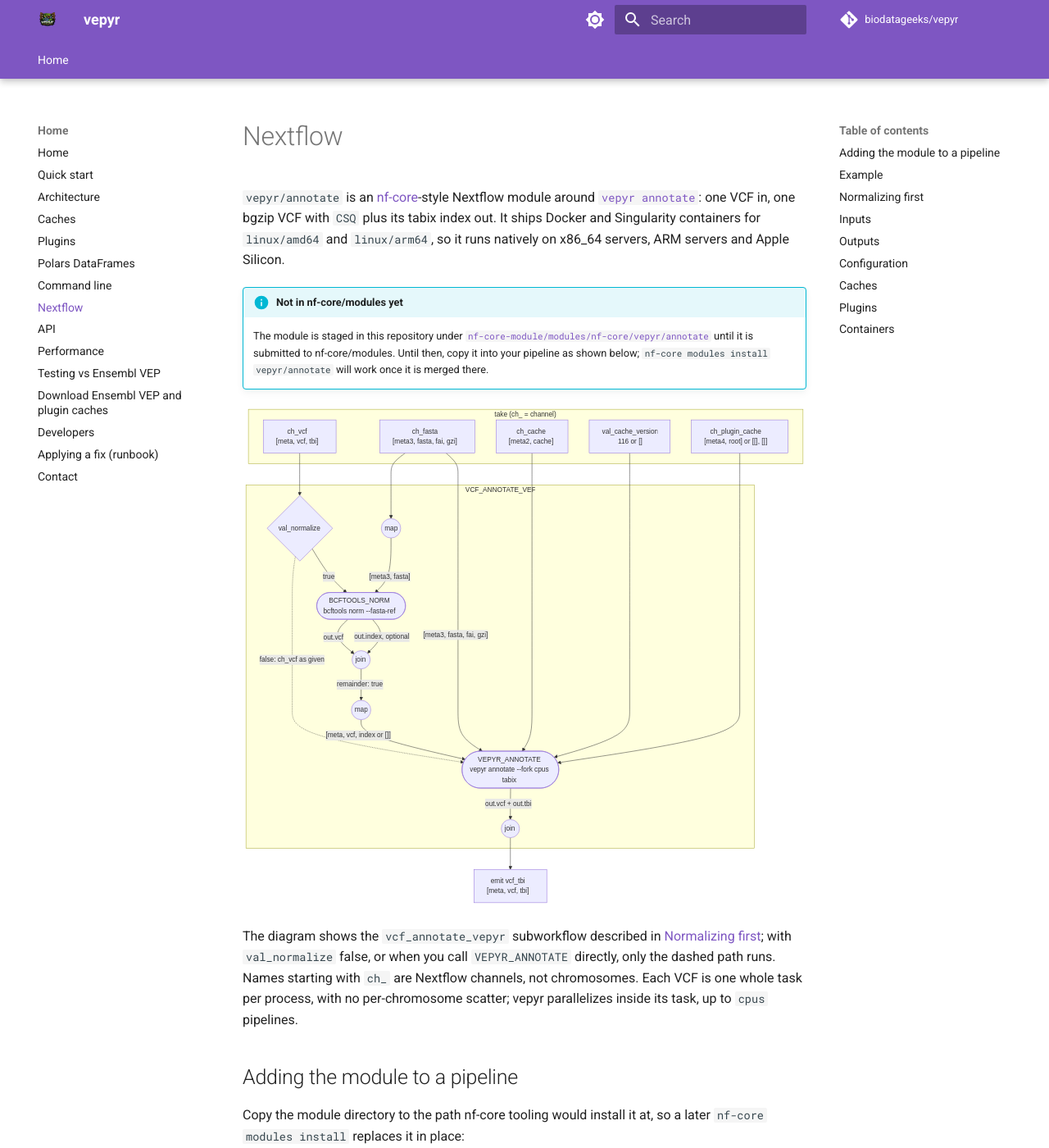
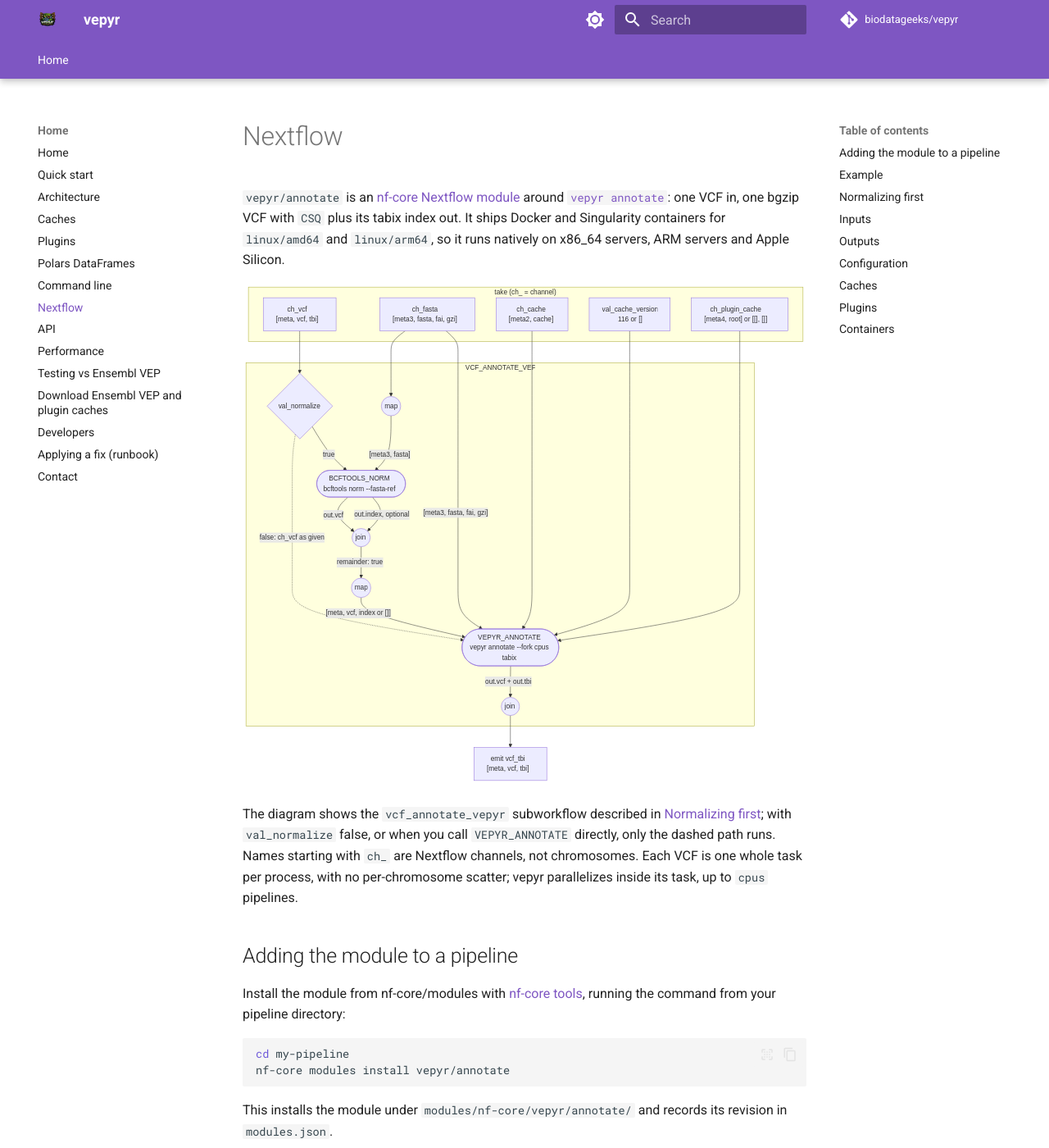
Before and after one commit to biodatageeks/vepyr, an MkDocs documentation site: the page built from docs/nextflow.md, in a window 1280 px wide and 1400 px high. Shown: the whole window at 82% size. Built offline with MkDocs 1.6.1 and Material for MkDocs 9.7.7, drawn with Linux system fonts in a browser that asks for light colours; comment, search, counter and statistics services are not loaded; some of the changed text lies outside the part shown.

Commit message:
docs: advertise published nf-core module

````diff
--- a/docs/nextflow.md
+++ b/docs/nextflow.md
@@ -1,17 +1,11 @@
 # Nextflow
 
-`vepyr/annotate` is an [nf-core](https://nf-co.re/)-style Nextflow module around
+`vepyr/annotate` is an
+[nf-core Nextflow module](https://github.com/nf-core/modules/tree/master/modules/nf-core/vepyr/annotate) around
 [`vepyr annotate`](cli.md): one VCF in, one bgzip VCF with `CSQ` plus its tabix
 index out. It ships Docker and Singularity containers for `linux/amd64` and
 `linux/arm64`, so it runs natively on x86_64 servers, ARM servers and Apple
 Silicon.
-
-!!! info "Not in nf-core/modules yet"
-    The module is staged in this repository under
-    [`nf-core-module/modules/nf-core/vepyr/annotate`](https://github.com/biodatageeks/vepyr/tree/master/nf-core-module/modules/nf-core/vepyr/annotate)
-    until it is submitted to nf-core/modules. Until then, copy it into your
-    pipeline as shown below; `nf-core modules install vepyr/annotate` will work
-    once it is merged there.
 
 ![vcf_annotate_vepyr subworkflow](diagrams/nextflow-subworkflow-light.svg#only-light)
 ![vcf_annotate_vepyr subworkflow](diagrams/nextflow-subworkflow-dark.svg#only-dark)
@@ -25,14 +19,16 @@ to `cpus` pipelines.
 
 ## Adding the module to a pipeline
 
-Copy the module directory to the path nf-core tooling would install it at, so a
-later `nf-core modules install` replaces it in place:
+Install the module from nf-core/modules with [nf-core tools](https://nf-co.re/tools),
+running the command from your pipeline directory:
 
 ```bash
-git clone --depth 1 https://github.com/biodatageeks/vepyr.git
-mkdir -p my-pipeline/modules/nf-core/vepyr
-cp -R vepyr/nf-core-module/modules/nf-core/vepyr/annotate my-pipeline/modules/nf-core/vepyr/
+cd my-pipeline
+nf-core modules install vepyr/annotate
 ```
+
+This installs the module under `modules/nf-core/vepyr/annotate/` and records its
+revision in `modules.json`.
 
 ## Example
 
@@ -124,11 +120,13 @@ which runs nf-core's `bcftools/norm` module before `VEPYR_ANNOTATE`. It takes th
 same inputs as the module plus a boolean, `val_normalize`; set it to `true` to
 normalize. Both steps read the reference FASTA from channel 3.
 
-The subworkflow is staged in this repository next to the module, and it needs
-both `vepyr/annotate` (installed as above) and nf-core's `bcftools/norm` at the
-paths nf-core tooling uses:
+The subworkflow is still staged in this repository and is not yet available in
+nf-core/modules. It needs both `vepyr/annotate` (installed as above) and nf-core's
+`bcftools/norm` at the paths nf-core tooling uses. From the parent directory of
+`my-pipeline`, clone this repository and copy the subworkflow:
 
 ```bash
+git clone --depth 1 https://github.com/biodatageeks/vepyr.git
 mkdir -p my-pipeline/subworkflows/nf-core
 cp -R vepyr/nf-core-module/subworkflows/nf-core/vcf_annotate_vepyr my-pipeline/subworkflows/nf-core/
 
````
Also changed, not shown: README.md (+1 -0 lines).
